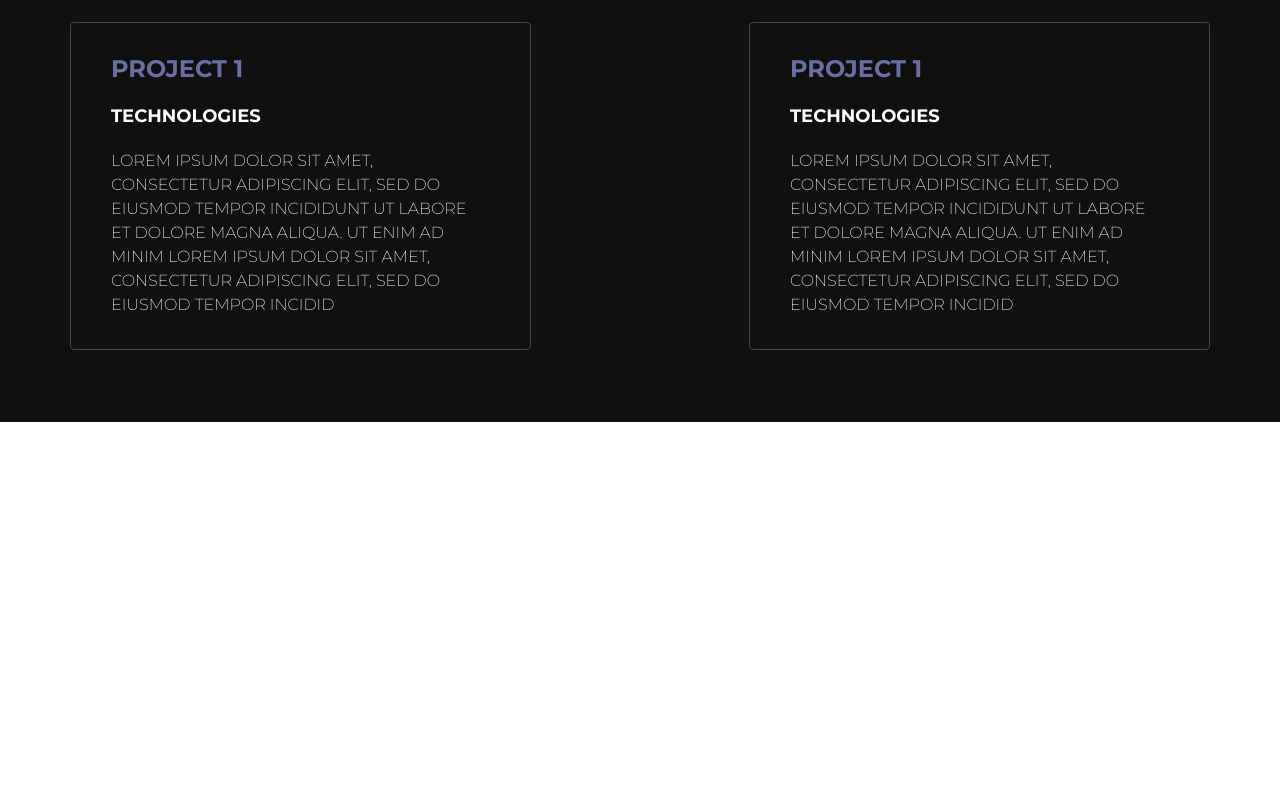
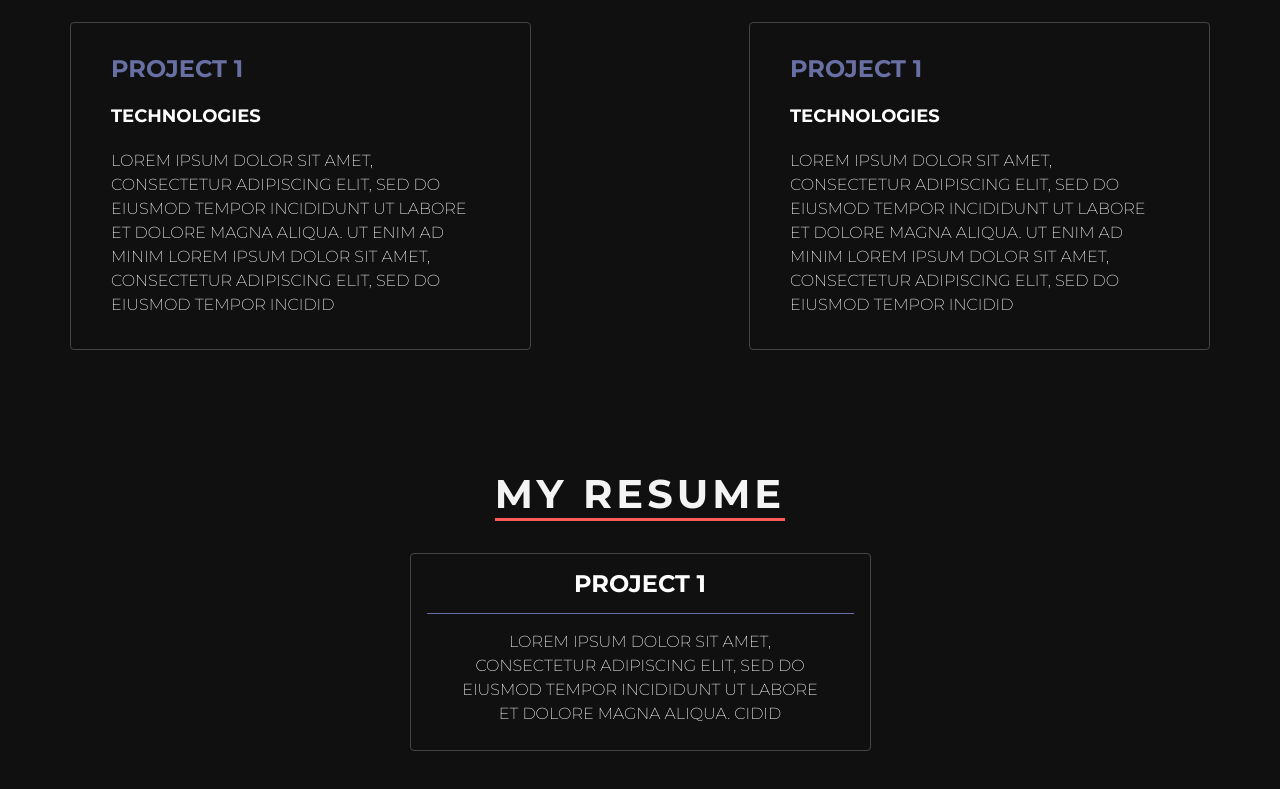
Before and after one commit to Douaa19/New_portfolio, a React (Create React App) app in the folder portfolio_front/: page / in a window 1280 px wide. Shown: the part 3608-4397 px from the top of the page. Before the commit the page ends 4030 px from the top, so only its background shows below. Built offline with nearby package versions, Linux system fonts and the light colour scheme.

Commit message:
card1InResumeSection

```diff
--- a/portfolio_front/src/components/my-projects/Crads.js
+++ b/portfolio_front/src/components/my-projects/Crads.js
@@ -2,10 +2,8 @@ import React from "react";
 import {
   CardGroup,
   Card,
-  CardHeader,
   Row,
   Col,
-  Button,
   CardTitle,
   CardText,
 } from "reactstrap";
--- /dev/null
+++ b/portfolio_front/src/components/my-resume/Cards.js
@@ -0,0 +1,54 @@
+import React from "react";
+import { CardGroup, Row, Col, CardTitle, CardText, Card } from "reactstrap";
+
+function Cards() {
+  // styles
+  const styles = {
+    row: {
+      display: "flex",
+      justifyContent: "center",
+    },
+    card: {
+      background: "none",
+      color: "#FFF",
+      border: "1px solid #454545",
+      minHeight: "max-content",
+      maxHeight: "22rem",
+      padding: "1rem 1rem",
+      marginBottom: "1.5rem",
+      textAlign: "center",
+    },
+    title: {
+      color: "#FFF",
+      fontWeight: "600",
+      fontSize: "24px",
+      padding: "0 0 14px  0",
+      borderBottom: "1px solid #676FA3",
+    },
+    text: {
+      color: "#FFF",
+      fontSize: "16px",
+      padding: "0.5rem 1.5rem"
+    },
+  };
+
+  return (
+    <CardGroup>
+      <Row style={styles.row}>
+        <Col sm="5">
+          <Card body style={styles.card}>
+            <CardTitle tag="h5" style={styles.title}>
+              Project 1
+            </CardTitle>
+            <CardText style={styles.text}>
+              Lorem ipsum dolor sit amet, consectetur adipiscing elit, sed do
+              eiusmod tempor incididunt ut labore et dolore magna aliqua. cidid
+            </CardText>
+          </Card>
+        </Col>
+      </Row>
+    </CardGroup>
+  );
+}
+
+export default Cards;
--- /dev/null
+++ b/portfolio_front/src/components/my-resume/MyResume.js
@@ -0,0 +1,40 @@
+import React from "react";
+import { Container } from "reactstrap";
+import Cards from "./Cards";
+
+function MyResume() {
+  const styles = {
+    container: {
+      padding: "3rem 0",
+      color: "#FFFFFF",
+      textTransform: "uppercase",
+      fontFamily: "'Montserrat', sans-serif",
+      display: "flex",
+      justifyContent: "center",
+      alignItems: "center",
+      flexDirection: "column",
+    },
+    big: {
+      color: "#F4F4F4",
+      fontWeight: "600",
+      fontSize: "40px",
+      width: "max-content",
+      borderBottom: "3px solid #FF5959",
+      letterSpacing: "4px",
+      marginBottom: "2rem",
+    },
+  };
+
+  return (
+    <div style={{ backgroundColor: "#101010" }}>
+      <Container style={styles.container}>
+        <div className="sectionTitle">
+          <h1 style={styles.big}>my resume</h1>
+        </div>
+        <Cards />
+      </Container>
+    </div>
+  );
+}
+
+export default MyResume;
--- a/portfolio_front/src/pages/Home.js
+++ b/portfolio_front/src/pages/Home.js
@@ -4,6 +4,7 @@ import About from "../components/about/About";
 import MyServices from "../components/my-services/MyServices";
 import MyProjects from "../components/my-projects/MyProjects";
 import MySkills from "../components/my-skills/MySkills";
+import MyResume from "../components/my-resume/MyResume";
 
 function Home() {
   return (
@@ -13,6 +14,7 @@ function Home() {
       <MyServices />
       <MySkills />
       <MyProjects />
+      <MyResume />
     </>
   );
 }
```
